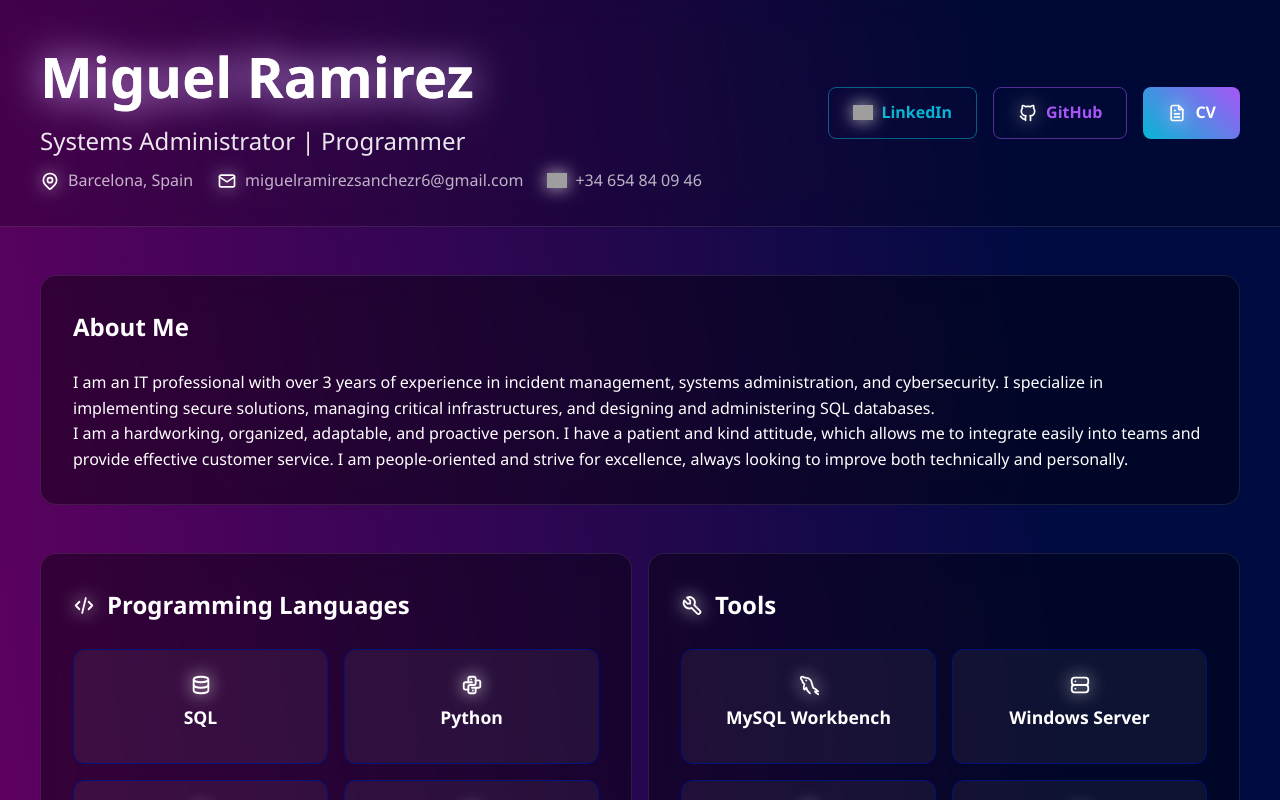
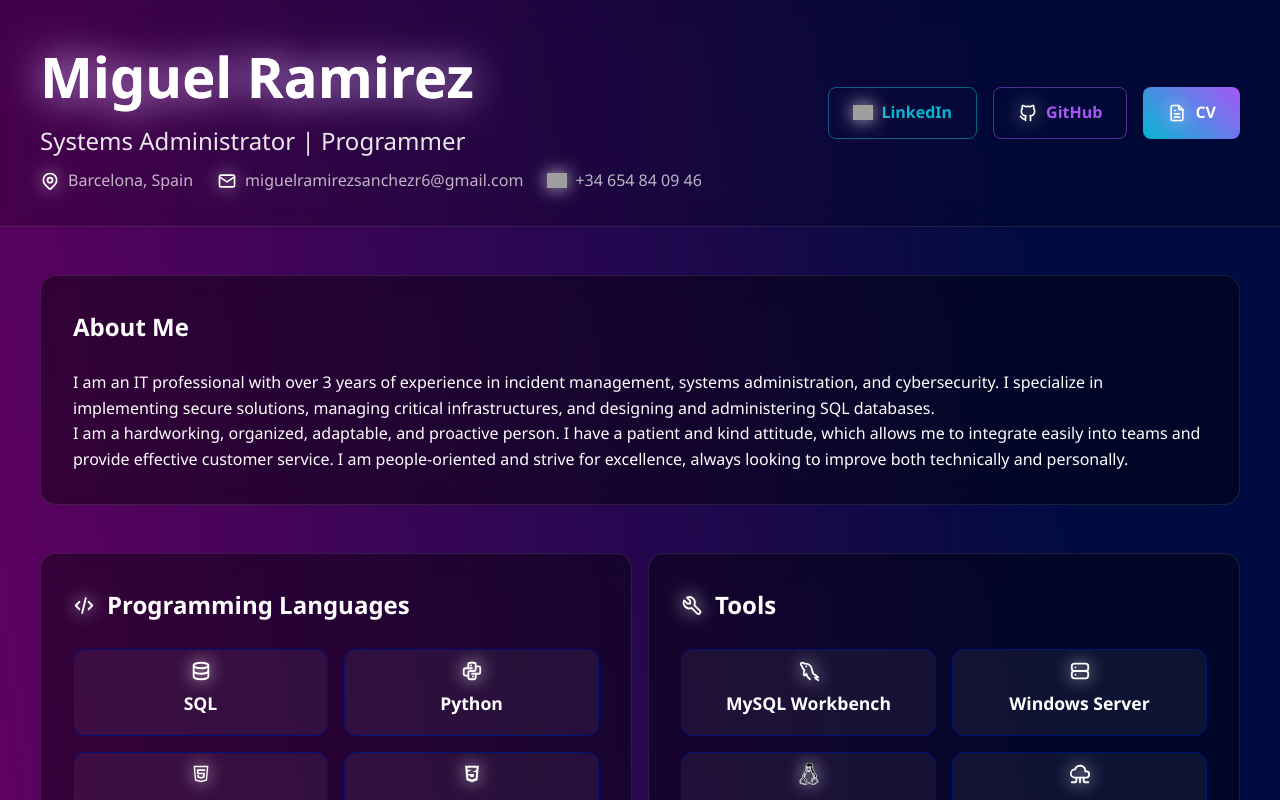
Before and after one commit to albatross5/Portfolio-Miki, a React (Vite) app: page / in a window 1280 px wide. Shown: the top 800 px of the page. Built offline with nearby package versions, Linux system fonts and the light colour scheme; grey boxes are pictures that could not be loaded.

Commit message:
Cambio de estilos de botones

```diff
--- a/src/components/BadgeCard/BadgeCard.scss
+++ b/src/components/BadgeCard/BadgeCard.scss
@@ -28,7 +28,7 @@
     background: rgba(255, 255, 255, 0.05);
     border: 1px solid rgba(255, 255, 255, 0.1);
     border-radius: 0.75rem;
-    padding: 1.5rem;
+    padding: 10px;
     text-align: center;
     transition: all 0.3s ease;
     position: relative;
--- a/src/components/EduLeng/EduLeng.jsx
+++ b/src/components/EduLeng/EduLeng.jsx
@@ -10,7 +10,7 @@ const EduLeng = ({ icon, title, EduLeng }) => {
             </div>
             <div className="skills-container-edueng">
                 {EduLeng.map((eduleng, index) => (
-                    <div className="skill-box skill-box-black" key={index}>
+                    <div className="skill-box-edueng skill-box-black-edueng" key={index}>
                         <h3 className="">{eduleng.course}</h3>
                         <p>{eduleng.center}</p>
                     </div>
--- a/src/components/EduLeng/EduLeng.scss
+++ b/src/components/EduLeng/EduLeng.scss
@@ -25,7 +25,7 @@
     gap: 1rem;
 }
 
-.skill-box {
+.skill-box-edueng {
     background: rgba(255, 255, 255, 0.05);
     border: 1px solid rgba(255, 255, 255, 0.1);
     border-radius: 0.75rem;
@@ -36,7 +36,7 @@
     overflow: hidden;
 }
 
-.skill-box::before {
+.skill-box-edueng::before {
     content: "";
     position: absolute;
     top: 0;
@@ -48,39 +48,39 @@
     transition: opacity 0.3s ease;
 }
 
-.skill-box:hover::before {
+.skill-box-edueng:hover::before {
     opacity: 1;
 }
 
-.skill-box:hover {
+.skill-box-edueng:hover {
     transform: translateY(-5px) scale(1.02);
     box-shadow: 0 10px 25px rgba(0, 0, 0, 0.3);
 }
 
-.skill-box-title {
+.skill-box-title-edueng {
     font-size: 1.1rem;
     font-weight: 600;
     margin-bottom: 0.5rem;
     transition: color 0.3s ease;
 }
 
-.skill-box-description {
+.skill-box-description-edueng {
     font-size: 0.875rem;
     opacity: 0.8;
     line-height: 1.4;
 }
 
-.skill-box-black {
+.skill-box-black-edueng {
     border-color: rgb(0, 19, 121);
     color: #ffffff;
 }
 
-.skill-box-black:hover {
+.skill-box-black-edueng:hover {
     border-color: rgb(1, 7, 77);
     box-shadow: 0 5px 5px rgb(79, 106, 128);
     background: rgba(137, 137, 137, 0.252);
 }
 
-.skill-box-black:hover .skill-box-title {
+.skill-box-black-edueng:hover .skill-box-title {
     color: #fffdfd;
 }
--- a/src/translations/spanish.js
+++ b/src/translations/spanish.js
@@ -104,7 +104,7 @@ export default {
     language_es: "Español",
     language_cat: "Catalan",
     language_rom: "Rumano",
-    language_eng: "Ingléso",
+    language_eng: "Inglés",
 
     //LVL
     language_native: "Nativo",
```
